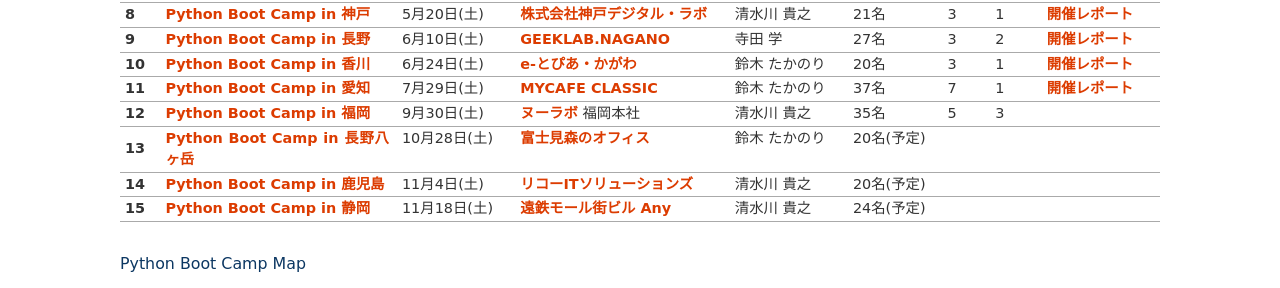
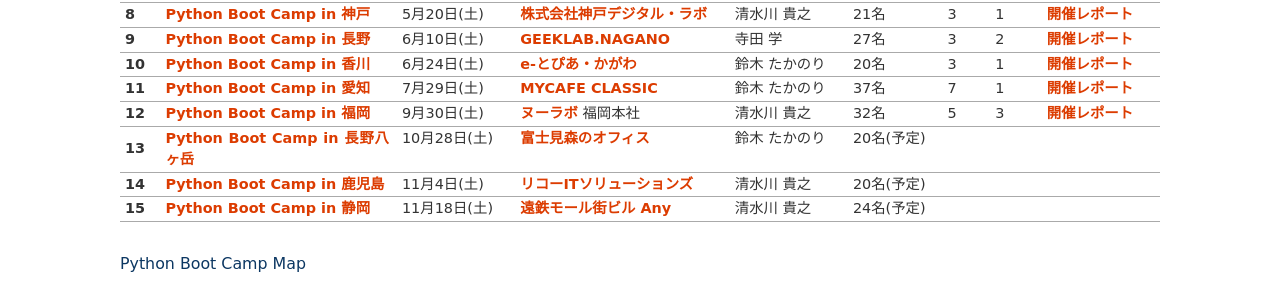
Before and after one commit to pyconjp/www.pycon.jp, a Sphinx documentation site: the page built from source/support/bootcamp.rst, in a window 1280 px wide and 900 px high, scrolled down 1900 px, cut to the strip 155-443 px from the top of the window. Built offline with Sphinx 7.4.7, drawn with Linux system fonts in a browser that asks for light colours.

Commit message:
pycamp 福岡の人数修正、レポートを追加

```diff
--- a/source/support/bootcamp.rst
+++ b/source/support/bootcamp.rst
@@ -215,10 +215,10 @@
      - 9月30日(土)
      - `ヌーラボ <https://nulab-inc.com/ja/>`_ 福岡本社
      - 清水川 貴之
-     - 35名
+     - 32名
      - 5
      - 3
-     -
+     - `開催レポート <http://pyconjp.blogspot.jp/2017/10/python-boot-camp-in.html>`__
    * - 13
      - `Python Boot Camp in 長野八ヶ岳 <https://pyconjp.connpass.com/event/66747/>`_
      - 10月28日(土)
```
